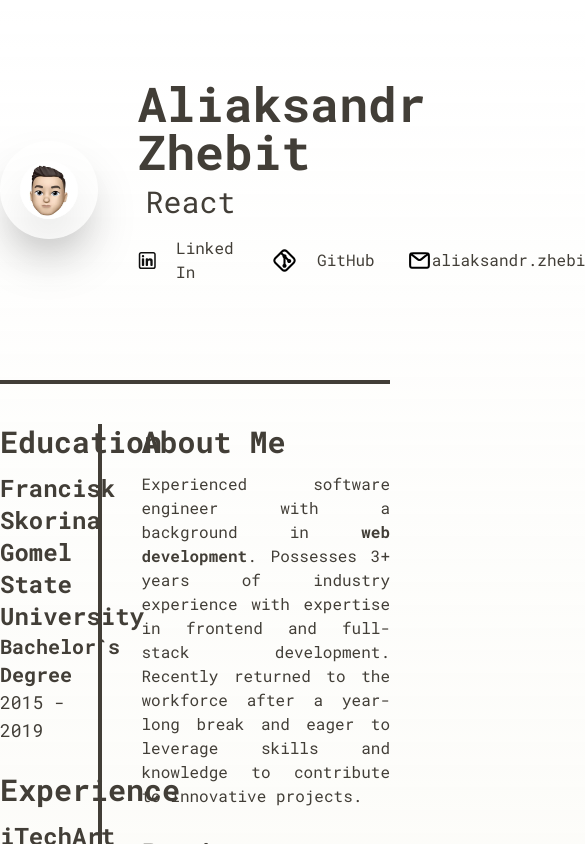
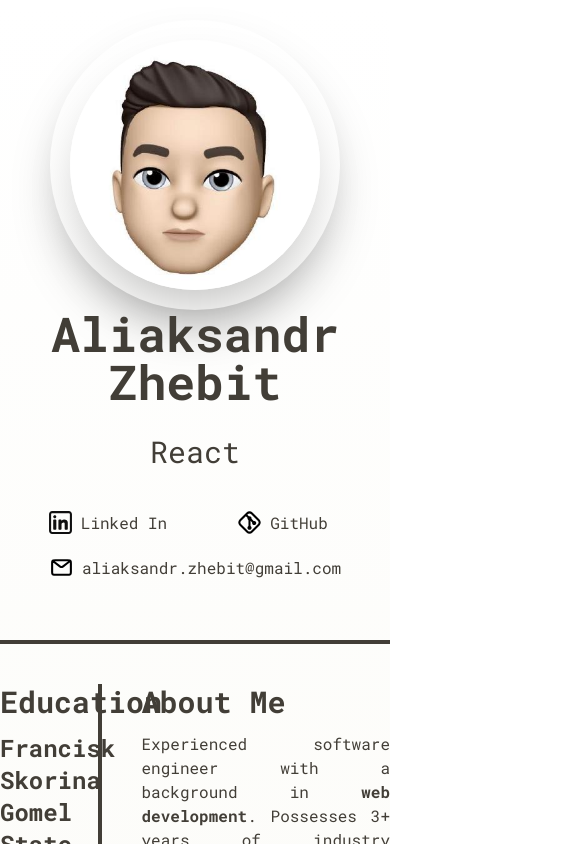
Before and after one commit to aliaksandrZh/cv, a Next.js app: page / in a window 390 px wide. Shown: the top 844 px of the page, 585 px wide, since content can reach past the window. Built offline with nearby package versions, Linux system fonts and the light colour scheme.

Commit message:
responsive header

```diff
--- a/src/assets/images/GithubIcon.tsx
+++ b/src/assets/images/GithubIcon.tsx
@@ -1,7 +1,7 @@
-export const GitHubIcon = (props: { width: number; heigh: number }) => (
+export const GitHubIcon = (props: { width: number; height: number }) => (
   <svg
     height={props.width}
-    width={props.heigh}
+    width={props.height}
     viewBox="0 0 24 24"
     fill="none"
     xmlns="http://www.w3.org/2000/svg"
--- a/src/components/Header.tsx
+++ b/src/components/Header.tsx
@@ -8,41 +8,42 @@ import { HoverAnimationItemWrapper } from "./ui/HoverAnimationItemWrapper";
 import { FlipWords } from "./ui/FlipWords";
 
 export const Header = () => (
-  <header className="mt-10 flex w-full justify-center">
-    <div className="container flex items-center justify-between py-10">
-      <div className="w-3/12 rounded-full">
-        <div className="mx-auto w-fit rounded-full p-5 shadow-2xl">
+  <header className="container mx-auto">
+    <div className="flex flex-col p-5 sm:flex-row sm:items-center">
+      <div className="flex items-center justify-center sm:w-3/12">
+        <div className="rounded-full p-5 shadow-2xl">
           <Image
             src={AvatarImage}
             alt="avatar"
             height={250}
-            className="mx-auto rounded-full shadow-2xl"
+            className="rounded-full shadow-2xl"
           />
         </div>
       </div>
 
-      <div className="w-3/4 pl-10">
-        <div>
-          <h1 className="text-5xl font-bold">Aliaksandr Zhebit</h1>
-          <h2 className="mt-2 text-3xl">
-            <FlipWords duration={1000} words={expertise} />
-          </h2>
-        </div>
-        <div className="flex items-center justify-start">
-          <HoverAnimationItemWrapper>
-            <span className="box-border flex items-center gap-5 p-4 pl-0">
+      <div className="flex flex-col sm:w-3/4 sm:pl-5">
+        <h1 className="text-center text-5xl font-bold sm:text-left">
+          Aliaksandr Zhebit
+        </h1>
+        <h2 className="mt-2 py-5 text-center text-3xl sm:text-left">
+          <FlipWords duration={1000} words={expertise} className="text-black" />
+        </h2>
+
+        <div className="mt-5 flex flex-wrap sm:flex-nowrap sm:justify-start">
+          <HoverAnimationItemWrapper className="flex basis-1/2 justify-center sm:basis-auto sm:justify-start">
+            <span className="flex items-center gap-2">
               <LinkedInIcon width={25} height={25} />
               Linked In
             </span>
           </HoverAnimationItemWrapper>
-          <HoverAnimationItemWrapper>
-            <span className="flex items-center gap-5 p-4">
-              <GitHubIcon width={25} heigh={25} />
+          <HoverAnimationItemWrapper className="flex basis-1/2 justify-center sm:ml-5 sm:basis-auto sm:justify-start">
+            <span className="flex items-center gap-2">
+              <GitHubIcon width={25} height={25} />
               GitHub
             </span>
           </HoverAnimationItemWrapper>
-          <HoverAnimationItemWrapper>
-            <span className="gap-5l flex items-center p-4">
+          <HoverAnimationItemWrapper className="mt-5 flex basis-full justify-center sm:ml-5 sm:mt-0 sm:basis-auto sm:justify-start">
+            <span className="flex items-center gap-2">
               <MailIcon width={25} height={25} />
               aliaksandr.zhebit@gmail.com
             </span>
@@ -52,3 +53,47 @@ export const Header = () => (
     </div>
   </header>
 );
+//   <header className="mt-10 flex w-full justify-center">
+//     <div className="container flex items-center justify-between py-10">
+//       <div className="w-3/12 rounded-full">
+//         <div className="mx-auto w-fit rounded-full p-5 shadow-2xl">
+//           <Image
+//             src={AvatarImage}
+//             alt="avatar"
+//             height={250}
+//             className="mx-auto rounded-full shadow-2xl"
+//           />
+//         </div>
+//       </div>
+
+//       <div className="w-3/4 pl-10">
+// <div>
+//   <h1 className="text-5xl font-bold">Aliaksandr Zhebit</h1>
+//   <h2 className="mt-2 text-3xl">
+//     <FlipWords duration={1000} words={expertise} />
+//   </h2>
+// </div>
+// <div className="flex items-center justify-start">
+//   <HoverAnimationItemWrapper>
+//     <span className="box-border flex items-center gap-5 p-4 pl-0">
+//       <LinkedInIcon width={25} height={25} />
+//       Linked In
+//     </span>
+//   </HoverAnimationItemWrapper>
+//   <HoverAnimationItemWrapper>
+//     <span className="flex items-center gap-5 p-4">
+//       <GitHubIcon width={25} height={25} />
+//       GitHub
+//     </span>
+//   </HoverAnimationItemWrapper>
+//   <HoverAnimationItemWrapper>
+//     <span className="gap-5l flex items-center p-4">
+//       <MailIcon width={25} height={25} />
+//       aliaksandr.zhebit@gmail.com
+//     </span>
+//   </HoverAnimationItemWrapper>
+// </div>
+//       </div>
+//     </div>
+//   </header>
+// );
--- a/src/components/ui/FlipWords.tsx
+++ b/src/components/ui/FlipWords.tsx
@@ -60,7 +60,7 @@ export const FlipWords = ({
           position: "absolute",
         }}
         className={cn(
-          "text-neutral-900 dark:text-neutral-100 relative z-10 inline-block px-2 text-left",
+          "relative z-10 inline-block px-2 text-left text-black dark:text-black",
           className,
         )}
         key={currentWord}
--- a/tailwind.config.ts
+++ b/tailwind.config.ts
@@ -7,6 +7,7 @@ const config: Config = {
     "./src/app/**/*.{js,ts,jsx,tsx,mdx}",
   ],
   theme: {
+    extend: {
       colors: {
         white: {
           DEFAULT: "var(--white)",
@@ -28,7 +29,6 @@ const config: Config = {
           DEFAULT: "var(--pink)",
         },
       },
-    extend: {
       backgroundImage: {
         // "gradient-radial": "radial-gradient(var(--tw-gradient-stops))",
         // "gradient-conic":
```
Lines whose indentation alone changed are shown as unchanged.
